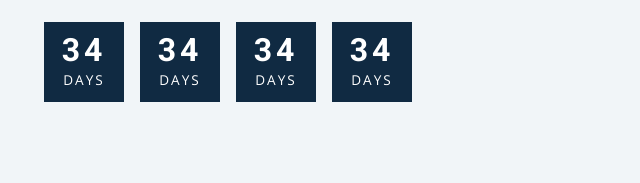
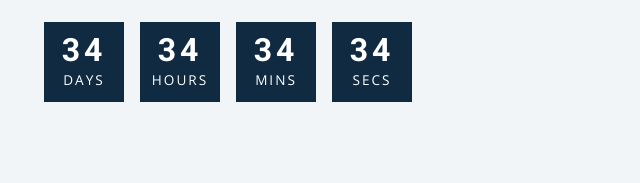
Before and after one commit to claudiahW/jscountdowntimer, a plain HTML site: page index.html in a window 1280 px wide. Shown: the part 291-474 px from the top of the page, 620-1260 px from the left. Drawn offline with nearby package versions, Linux system fonts and the light colour scheme.

```diff
--- a/index.html
+++ b/index.html
@@ -32,29 +32,29 @@
             </div>
 
             <!-- end of item -->
-             <!-- days -->
+             <!-- hours -->
              <div class="deadline-format">
                 <div>
-                    <h4 class="days">34</h4>
-                    <span>days</span>
+                    <h4 class="hours">34</h4>
+                    <span>hours</span>
                 </div>
             </div>
 
             <!-- end of item -->
-             <!-- days -->
+             <!-- mins -->
              <div class="deadline-format">
                 <div>
-                    <h4 class="days">34</h4>
-                    <span>days</span>
+                    <h4 class="mins">34</h4>
+                    <span>mins</span>
                 </div>
             </div>
 
             <!-- end of item -->
-             <!-- days -->
+             <!-- secs -->
              <div class="deadline-format">
                 <div>
                     <h4 class="days">34</h4>
-                    <span>days</span>
+                    <span>secs</span>
                 </div>
             </div>
 
```
